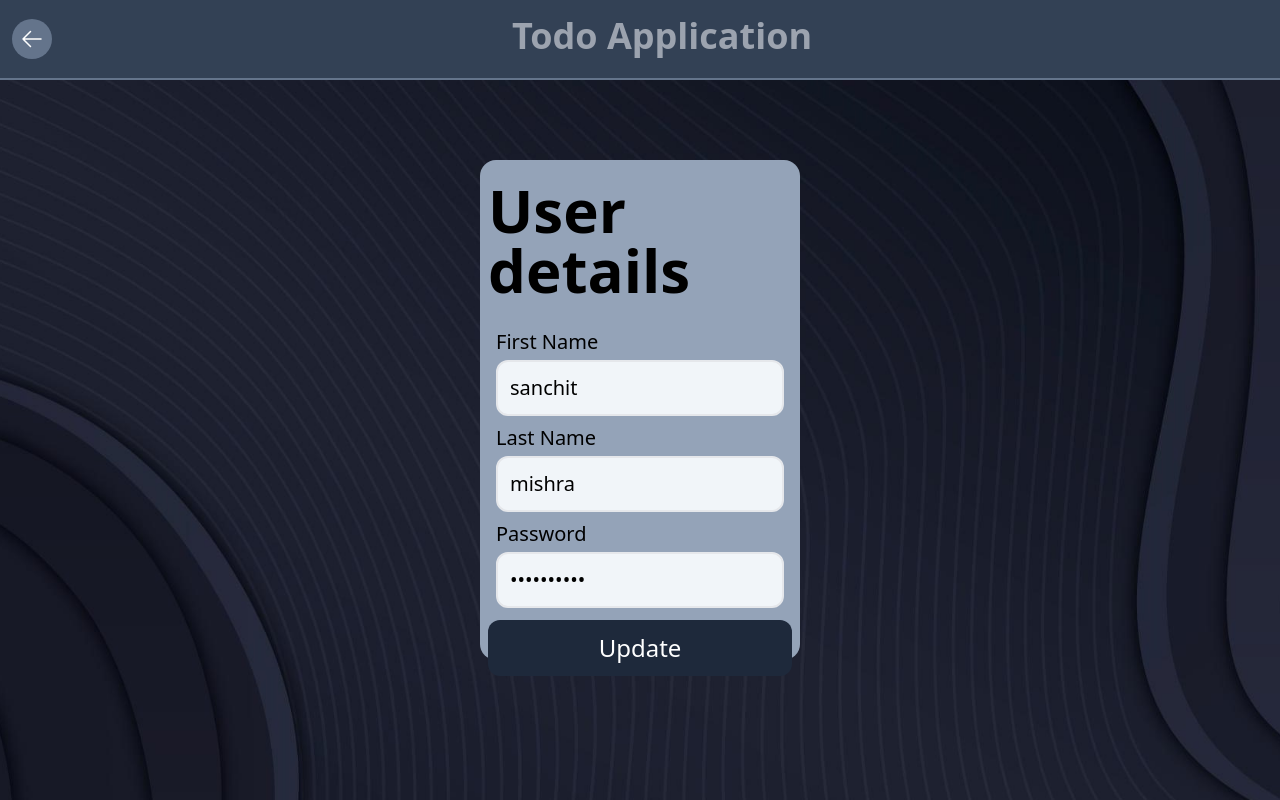
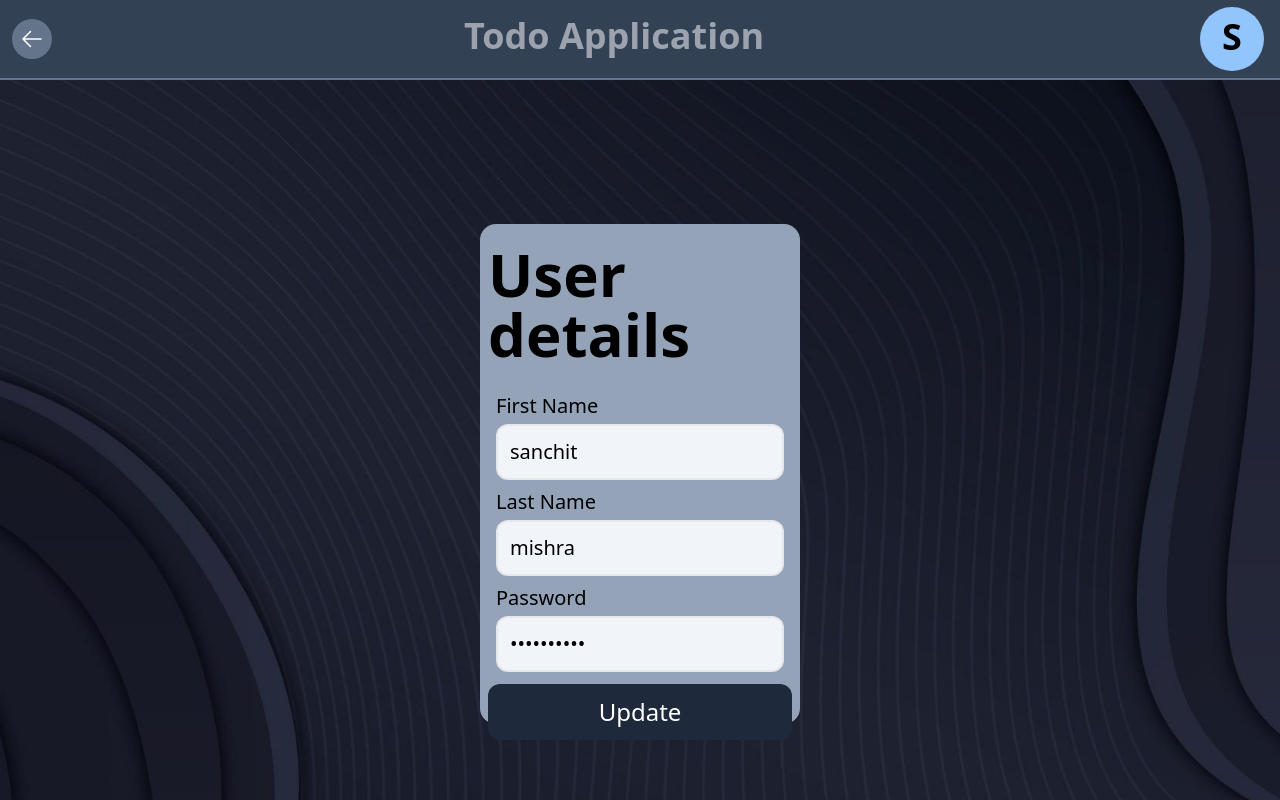
Before and after one commit to ImSanc/Todo, a React (Vite) app in the folder frontend/: page /user-details in a window 1280 px wide. Built offline with nearby package versions, Linux system fonts and the light colour scheme.

Commit message:
gui changes

```diff
--- a/frontend/src/components/HeaderBar.jsx
+++ b/frontend/src/components/HeaderBar.jsx
@@ -11,7 +11,7 @@ export function HeaderBar({visibleBackButton,username}){
             {visibleBackButton ?
              <div className="flex justify-center items-center p-3 ">
                <Link to='/todo'>
-                    <svg xmlns="http://www.w3.org/2000/svg" fill="none" viewBox="0 0 24 24" strokeWidth="1.5" stroke="currentColor" className="text-white bg-slate-500 w-10 h-10 p-2 rounded-full">
+                    <svg xmlns="http://www.w3.org/2000/svg" fill="none" viewBox="0 0 24 24" strokeWidth="1.5" stroke="currentColor" className="text-white bg-slate-500 w-10 h-10 p-2 rounded-full transform transition-transform duration-300 hover:scale-125">
                         <path strokeLinecap="round" strokeLinejoin="round" d="M10.5 19.5 3 12m0 0 7.5-7.5M3 12h18" />
                     </svg>
                 </Link>
@@ -23,8 +23,10 @@ export function HeaderBar({visibleBackButton,username}){
                 Todo Application
             </div>
 
-            <div>
-
+            <div className="flex justify-center items-center p-4">
+                <div className="rounded-full bg-blue-300 h-16 w-16 flex justify-center items-center text-4xl font-semibold pb-1">
+                    S
+                </div>
             </div>
         </div>
     )
--- a/frontend/src/pages/SignIn.jsx
+++ b/frontend/src/pages/SignIn.jsx
@@ -6,7 +6,7 @@ import { LoginHeader } from "../components/LoginHeader";
 export function SignIn(){
     return (
         <div className=" bg-[url('/loginBackground.jpg')] bg-cover bg-center h-screen w-screen flex justify-center items-center">
-            <div className=" w-[80%] h-90 sm:w-[50%] md:w-[25%] bg-slate-400 p-2 rounded-2xl " >
+            <div className=" w-[80%] h-90 sm:w-[50%] md:w-[25%] bg-slate-400 p-2 rounded-2xl p-2" >
                 <LoginHeader heading={"Sign in"} description={"Enter your information to log into your account"}/>
                 <InputComponent type={"text"} placeholder={"david@gmail.com"} inputLabel={"E-mail"} />
                 <InputComponent type={"password"} placeholder={"david123"} inputLabel={"Password"}/>
--- a/frontend/src/pages/Signup.jsx
+++ b/frontend/src/pages/Signup.jsx
@@ -6,7 +6,7 @@ import { LoginHeader } from "../components/LoginHeader";
 export function SignUp(){
     return (
         <div className=" bg-[url('/loginBackground.jpg')] bg-cover bg-center h-screen w-screen flex justify-center items-center">
-            <div className=" w-[80%] h-110 sm:w-[50%] md:w-[25%] bg-slate-400 p-2 rounded-2xl ">
+            <div className=" w-[80%] h-110 sm:w-[50%] md:w-[25%] bg-slate-400 p-2 rounded-2xl p-2 ">
                 <LoginHeader heading={"Sign up"} description={"Enter your information to create an account"}/>
                 <InputComponent inputLabel={"First Name"} placeholder={"David"} type={"text"}/>
                 <InputComponent inputLabel={"Last Name"} placeholder={"Ornstein"} type={"text"}/>
--- a/frontend/src/pages/UserDetail.jsx
+++ b/frontend/src/pages/UserDetail.jsx
@@ -7,8 +7,8 @@ export function UserDetail(){
     return (
         <div className=" bg-[url('/loggedinBg.jpg')] bg-cover bg-center h-screen w-screen ">
            <HeaderBar visibleBackButton={true} username={"sanchit"}/>
-           <div className="w-screen mt-20 flex justify-center items-center">
-                <div className="w-[80%] h-90 sm:w-[50%] md:w-[25%] bg-slate-400 p-2 rounded-2xl ">
+           <div className="w-screen mt-36 flex justify-center items-center">
+                <div className="w-[80%] h-90 sm:w-[50%] md:w-[25%] bg-slate-400 p-2 rounded-2xl p-2">
                     <LoginHeader heading={"User details"}></LoginHeader>
                     <InputComponent type={"text"} value={"sanchit"} inputLabel={"First Name"}  />
                     <InputComponent type={"text"} value={"mishra"} inputLabel={"Last Name"}  />
```
